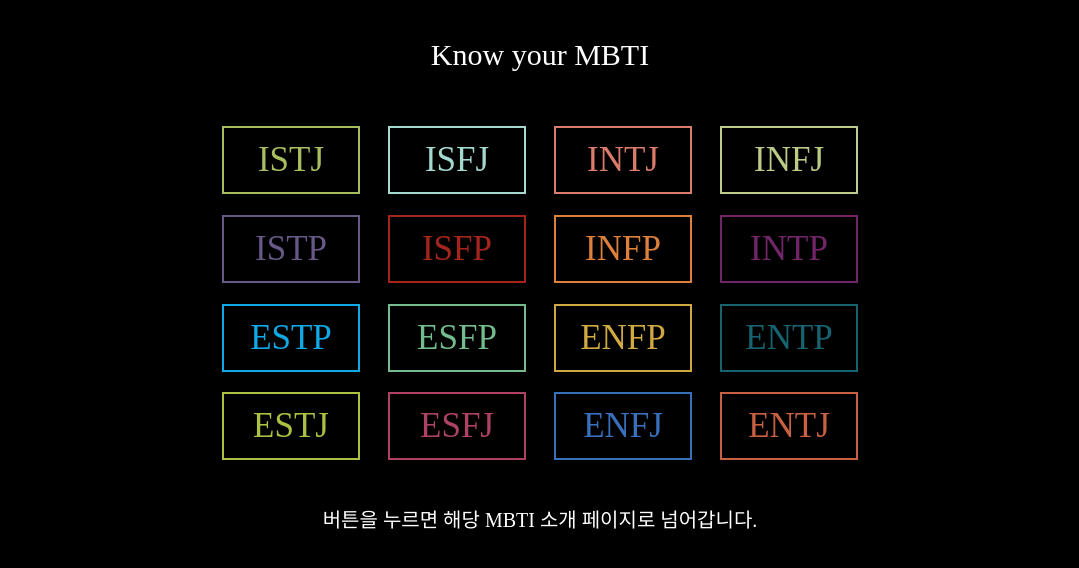
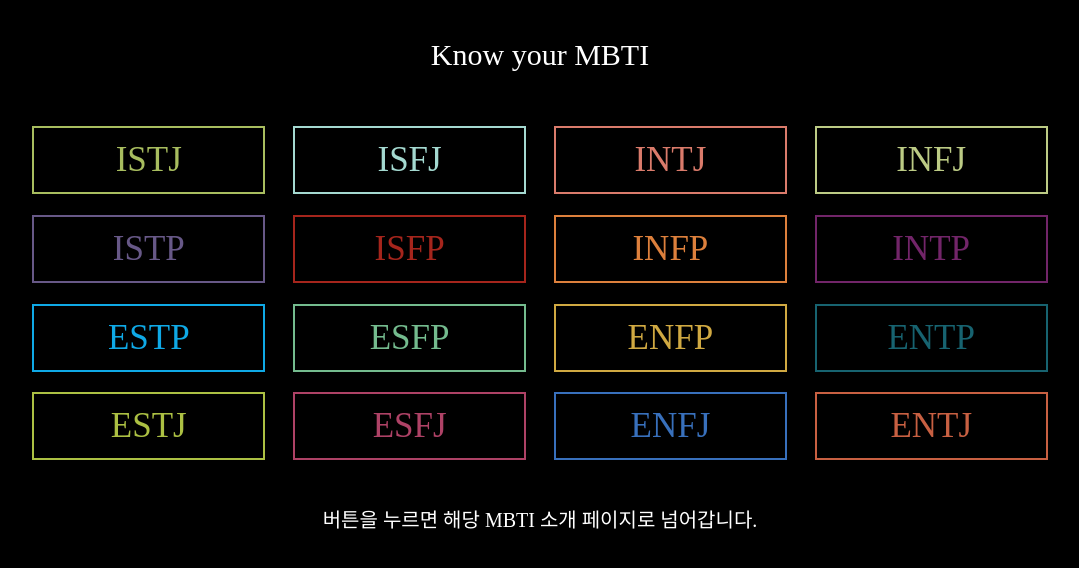
Before and after one commit to neul0129/mbti_project, a React (Create React App) app: page / in a window 1280 px wide. Shown: the top 568 px of the page, without its empty margins (100-1179 px from the left). Built offline with nearby package versions, Linux system fonts and the light colour scheme.

Commit message:
Feat: home 페이지 스타일링
home 페이지 스타일링

```diff
--- a/src/App.css
+++ b/src/App.css
@@ -7,6 +7,7 @@ html{
 }
 
 :root {
+	height: 100%;
 	background-color: black;
 	color: #fff;
 	--subpage-font-color: #D9E250;
--- a/src/pages/home/Home.css
+++ b/src/pages/home/Home.css
@@ -2,7 +2,10 @@
 .main_container {
   display: flex;
   flex-direction: column;
+  justify-content: center;
   align-items: center;
+  margin-left: 10%;
+  margin-right: 10%;
 }
 /* 헤더 */
 .main_header {
@@ -13,8 +16,7 @@
 /* 컨텐츠 */
 .main_content{
   padding: 0;
-  width: 50%;
-  height: 80%;
+  width: 100%;
   display: grid;
   grid-template-columns: 1fr 1fr 1fr 1fr;
   grid-template-rows: 1fr 1fr 1fr 1fr;
```
